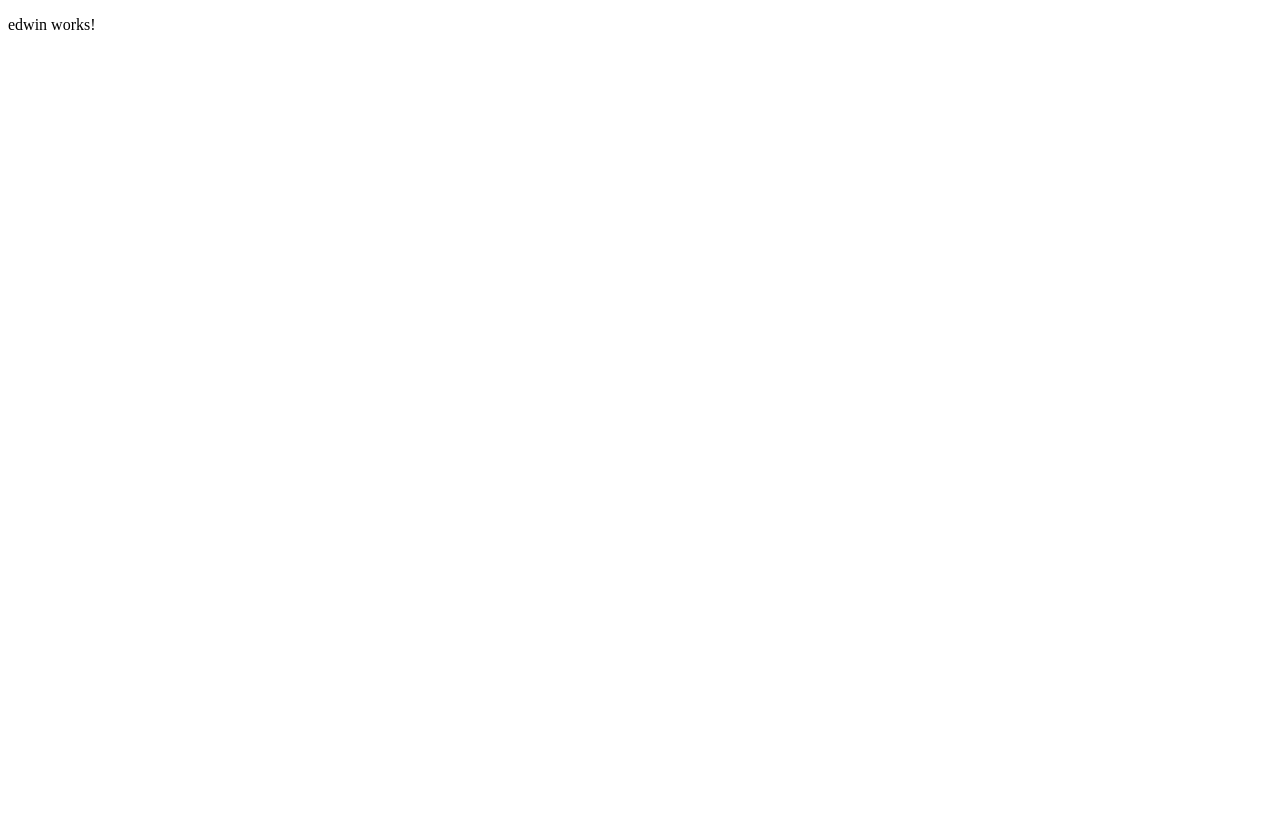
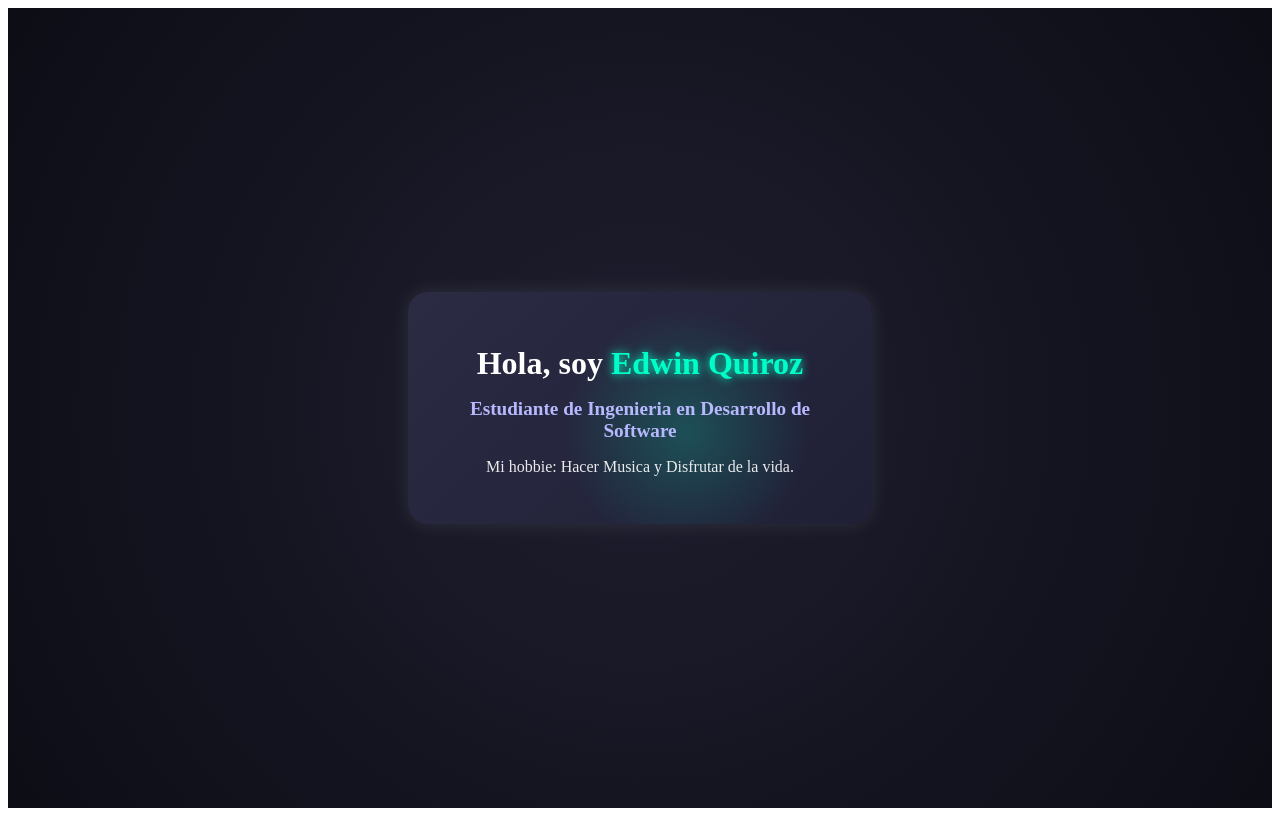
Before and after one commit to JorgeTl67/CursoLunesEq2, an Angular app in the folder app-angular/: page /edwin in a window 1280 px wide. Built offline with nearby package versions, Linux system fonts and the light colour scheme.

Commit message:
Este commit es para editar mi pagina personal.

```diff
--- a/app-angular/src/app/pages/edwin/edwin.component.html
+++ b/app-angular/src/app/pages/edwin/edwin.component.html
@@ -1 +1,10 @@
-<p>edwin works!</p>
+<div class="presentacion">
+    <div class="tarjeta" (mousemove)="onMouseMove($event)" (mouseleave)="onMouseLeave()">
+        <div class="contenido">
+        <h1 class="titulo">Hola, soy <span>Edwin Quiroz</span></h1>
+        <h2 class="subtitulo">Estudiante de Ingenieria en Desarrollo de Software</h2>
+        <p class="hobbie">Mi hobbie: Hacer Musica y Disfrutar de la vida.</p>
+        </div>
+        <div class="brillo"></div>
+    </div>
+</div>
--- a/app-angular/src/app/pages/edwin/edwin.component.scss
+++ b/app-angular/src/app/pages/edwin/edwin.component.scss
@@ -0,0 +1,66 @@
+.presentacion {
+    height: 100vh;
+    display: flex;
+    align-items: center;
+    justify-content: center;
+    background: radial-gradient(circle at center, #1e1e2f, #0d0d16);
+    perspective: 1000px;
+    overflow: hidden;
+}
+
+.tarjeta {
+    background: linear-gradient(135deg, #2b2b44, #1f1f35);
+    color: #fff;
+    width: 400px;
+    padding: 2rem;
+    border-radius: 20px;
+    text-align: center;
+    position: relative;
+    transition: transform 0.2s ease, box-shadow 0.2s ease;
+    box-shadow: 0 0 20px rgba(255, 255, 255, 0.1);
+    transform-style: preserve-3d;
+    cursor: pointer;
+    overflow: hidden;
+
+    &:hover {
+        box-shadow: 0 0 40px rgba(0, 255, 200, 0.4);
+    }
+
+    .contenido {
+        position: relative;
+        z-index: 2;
+
+        .titulo {
+        font-size: 2rem;
+        margin-bottom: 0.5rem;
+
+        span {
+            color: #00ffc8;
+            text-shadow: 0 0 10px #00ffc8;
+        }
+        }
+
+        .subtitulo {
+        font-size: 1.2rem;
+        color: #b8b8ff;
+        margin-bottom: 1rem;
+        }
+
+        .hobbie {
+        font-size: 1rem;
+        opacity: 0.9;
+        }
+    }
+
+    .brillo {
+        position: absolute;
+        top: 0;
+        left: 0;
+        width: 120%;
+        height: 120%;
+        background: radial-gradient(circle at var(--x, 50%) var(--y, 50%), rgba(0, 255, 200, 0.2), transparent 40%);
+        transition: opacity 0.3s;
+        pointer-events: none;
+        z-index: 1;
+    }
+}
--- a/app-angular/src/app/pages/edwin/edwin.component.ts
+++ b/app-angular/src/app/pages/edwin/edwin.component.ts
@@ -2,10 +2,29 @@ import { Component } from '@angular/core';
 
 @Component({
   selector: 'app-edwin',
-  imports: [],
   templateUrl: './edwin.component.html',
-  styleUrl: './edwin.component.scss'
+  styleUrls: ['./edwin.component.scss']
 })
 export class EdwinComponent {
+  onMouseMove(event: MouseEvent) {
+    const tarjeta = event.currentTarget as HTMLElement;
+    const rect = tarjeta.getBoundingClientRect();
+    const x = event.clientX - rect.left;
+    const y = event.clientY - rect.top;
 
+    tarjeta.style.setProperty('--x', `${x}px`);
+    tarjeta.style.setProperty('--y', `${y}px`);
+
+    const rotateX = (y / rect.height - 0.5) * 20;
+    const rotateY = (x / rect.width - 0.5) * -20;
+
+    tarjeta.style.transform = `rotateX(${rotateX}deg) rotateY(${rotateY}deg)`;
+  }
+
+  onMouseLeave() {
+    const tarjetas = document.querySelectorAll('.tarjeta');
+    tarjetas.forEach(tarjeta => {
+      (tarjeta as HTMLElement).style.transform = 'rotateX(0deg) rotateY(0deg)';
+    });
+  }
 }
```
